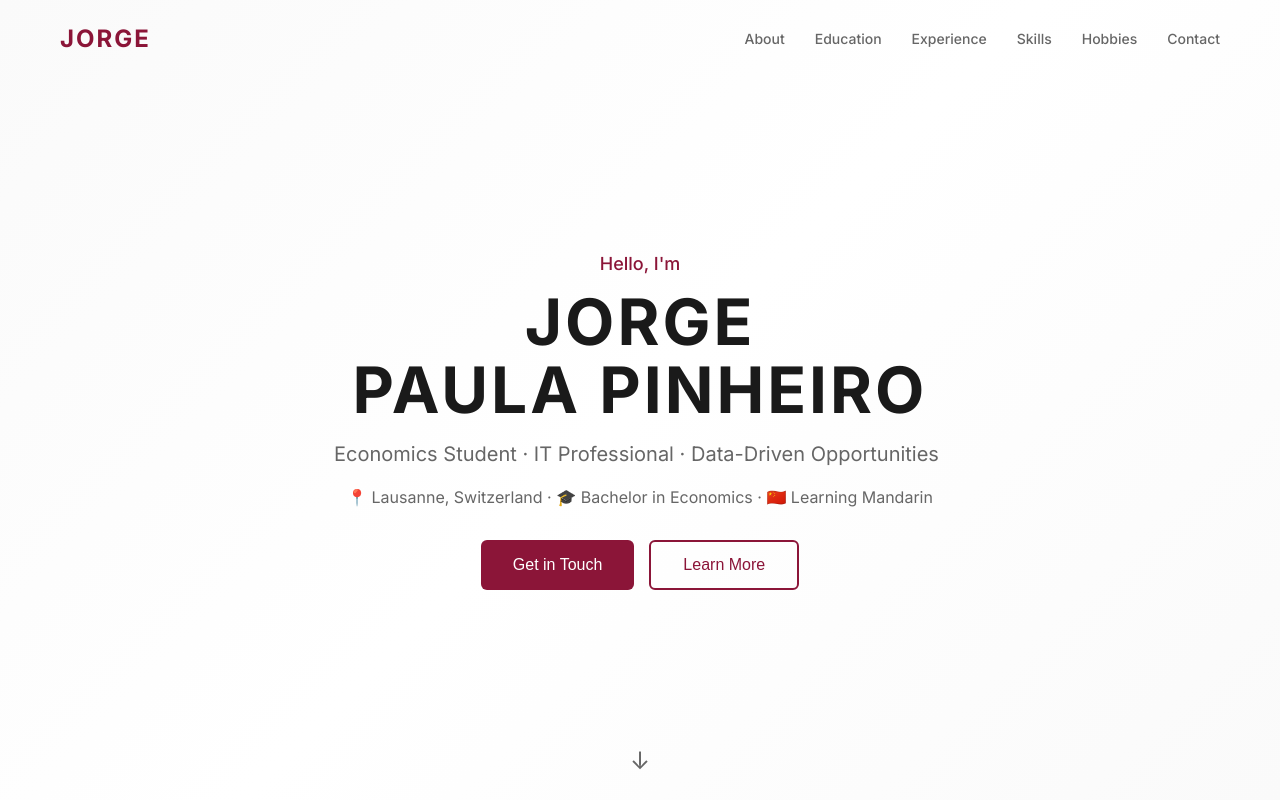
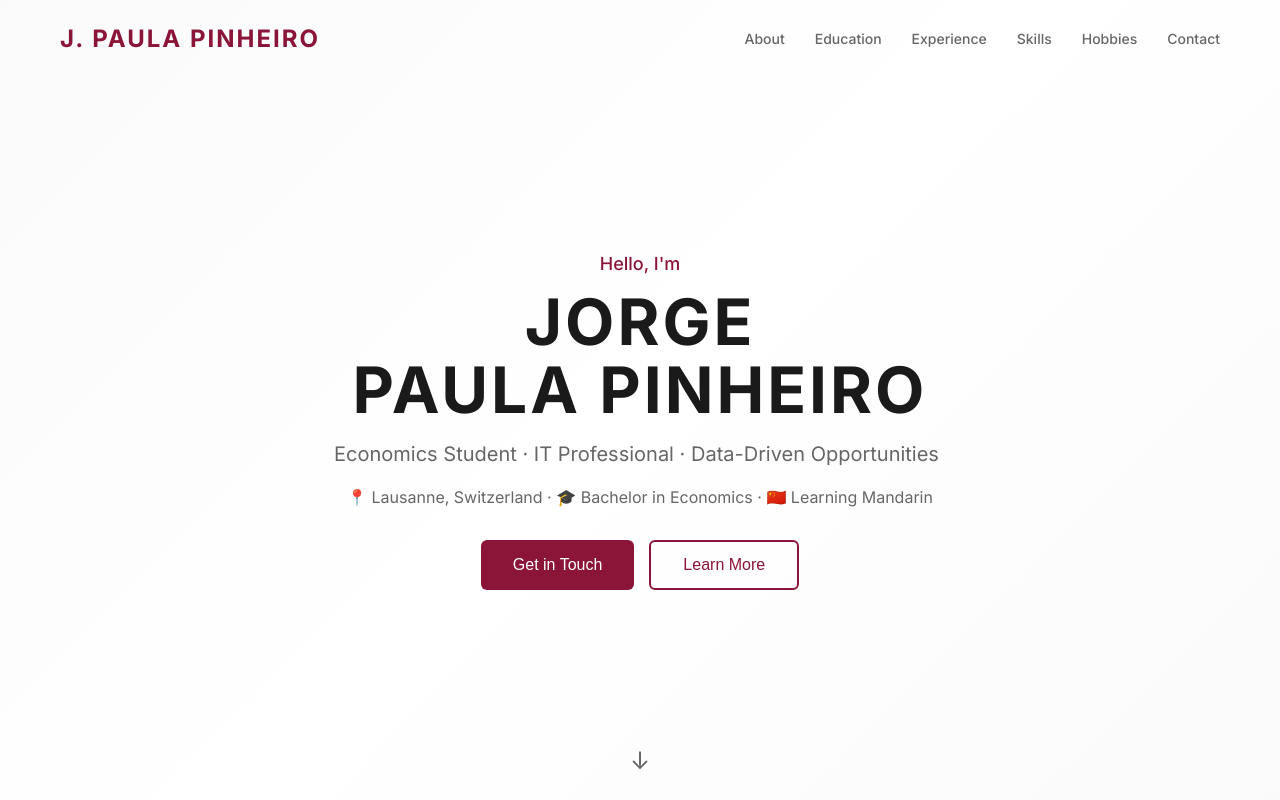
Before and after one commit to JorgePaulaPinheiro/CV, a React (Vite) app: page / in a window 1280 px wide. Shown: the top 800 px of the page. Built offline with nearby package versions, Linux system fonts and the light colour scheme.

Commit message:
Fix nav logo: J. PAULA PINHEIRO, retire mention HSK5

```diff
--- a/src/App.jsx
+++ b/src/App.jsx
@@ -21,7 +21,7 @@ function App() {
       {/* Navigation */}
       <nav className={`nav ${scrolled ? 'nav-scrolled' : ''}`}>
         <div className="nav-container">
-          <div className="nav-logo">JORGE</div>
+          <div className="nav-logo">J. PAULA PINHEIRO</div>
           <ul className="nav-links">
             <li onClick={() => scrollTo('about')}>About</li>
             <li onClick={() => scrollTo('education')}>Education</li>
@@ -335,7 +335,7 @@ function App() {
               <div className="language-item">
                 <span className="lang-flag">🇨🇳</span>
                 <span className="lang-name">Chinese</span>
-                <span className="lang-level">Intermediate — Preparing HSK5 (June 2026)</span>
+                <span className="lang-level">Intermediate</span>
               </div>
             </div>
           </div>
```
